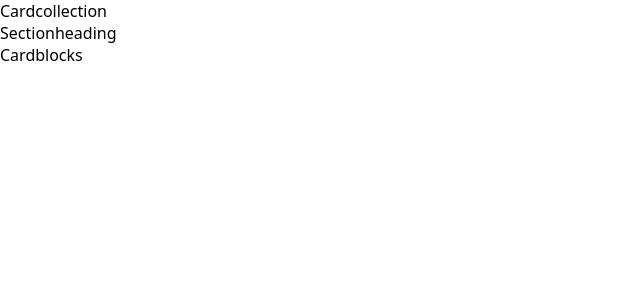
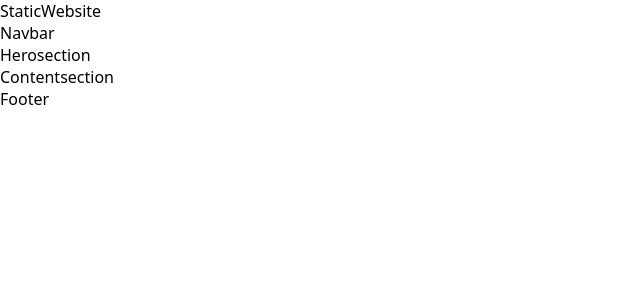
Before and after one commit to EshwarRao717/PRACTICE-SET01, a React (Vite) app: page / in a window 1280 px wide. Shown: the top 300 px of the page, without its empty margins (0-640 px from the left). Built offline with nearby package versions, Linux system fonts and the light colour scheme.

Commit message:
15Full-Static-Website-Component

```diff
--- a/src/App.jsx
+++ b/src/App.jsx
@@ -1,10 +1,11 @@
-import Cardcollection from "./Component.jsx/Cardcollection"
+import StaticWebsite from "./BasicPage/StaticWebsite"
+
 
 
 const App = () => {
   return (
     <div >
-<Cardcollection/>
+        <StaticWebsite/>
     </div>
   )
 }
--- /dev/null
+++ b/src/BasicPage/StaticWebsite.jsx
@@ -0,0 +1,19 @@
+import React from 'react'
+import Navbar from '../Component.jsx/Navbar'
+import Herosection from '../Component.jsx/Herosection'
+import Contentsection from '../Component.jsx/Contentsection'
+import Footer from '../Component.jsx/Footer'
+
+const StaticWebsite = () => {
+  return (
+    <div>StaticWebsite
+        <Navbar/>
+        <Herosection/>
+        <Contentsection/>
+        <Footer/>
+
+    </div>
+  )
+}
+
+export default StaticWebsite
--- a/src/Component.jsx/Cardblocks.jsx
+++ /dev/null
@@ -1,9 +0,0 @@
-import React from 'react'
-
-const Cardblocks = () => {
-  return (
-    <div>Cardblocks</div>
-  )
-}
-
-export default Cardblocks
--- a/src/Component.jsx/Cardcollection.jsx
+++ /dev/null
@@ -1,14 +0,0 @@
-import React from 'react'
-import Sectionheading from './Sectionheading'
-import Cardblocks from './Cardblocks'
-
-const Cardcollection = () => {
-  return (
-    <div>Cardcollection
-        <Sectionheading/>
-        <Cardblocks/>
-    </div>
-  )
-}
-
-export default Cardcollection
--- /dev/null
+++ b/src/Component.jsx/Contentsection.jsx
@@ -0,0 +1,9 @@
+import React from 'react'
+
+const Contentsection = () => {
+  return (
+    <div>Contentsection</div>
+  )
+}
+
+export default Contentsection
--- /dev/null
+++ b/src/Component.jsx/Footer.jsx
@@ -0,0 +1,9 @@
+import React from 'react'
+
+const Footer = () => {
+  return (
+    <div>Footer</div>
+  )
+}
+
+export default Footer
--- /dev/null
+++ b/src/Component.jsx/Herosection.jsx
@@ -0,0 +1,9 @@
+import React from 'react'
+
+const Herosection = () => {
+  return (
+    <div>Herosection</div>
+  )
+}
+
+export default Herosection
--- /dev/null
+++ b/src/Component.jsx/Navbar.jsx
@@ -0,0 +1,9 @@
+import React from 'react'
+
+const Navbar = () => {
+  return (
+    <div>Navbar</div>
+  )
+}
+
+export default Navbar
--- a/src/Component.jsx/Sectionheading.jsx
+++ /dev/null
@@ -1,9 +0,0 @@
-import React from 'react'
-
-const Sectionheading = () => {
-  return (
-    <div>Sectionheading</div>
-  )
-}
-
-export default Sectionheading
```
